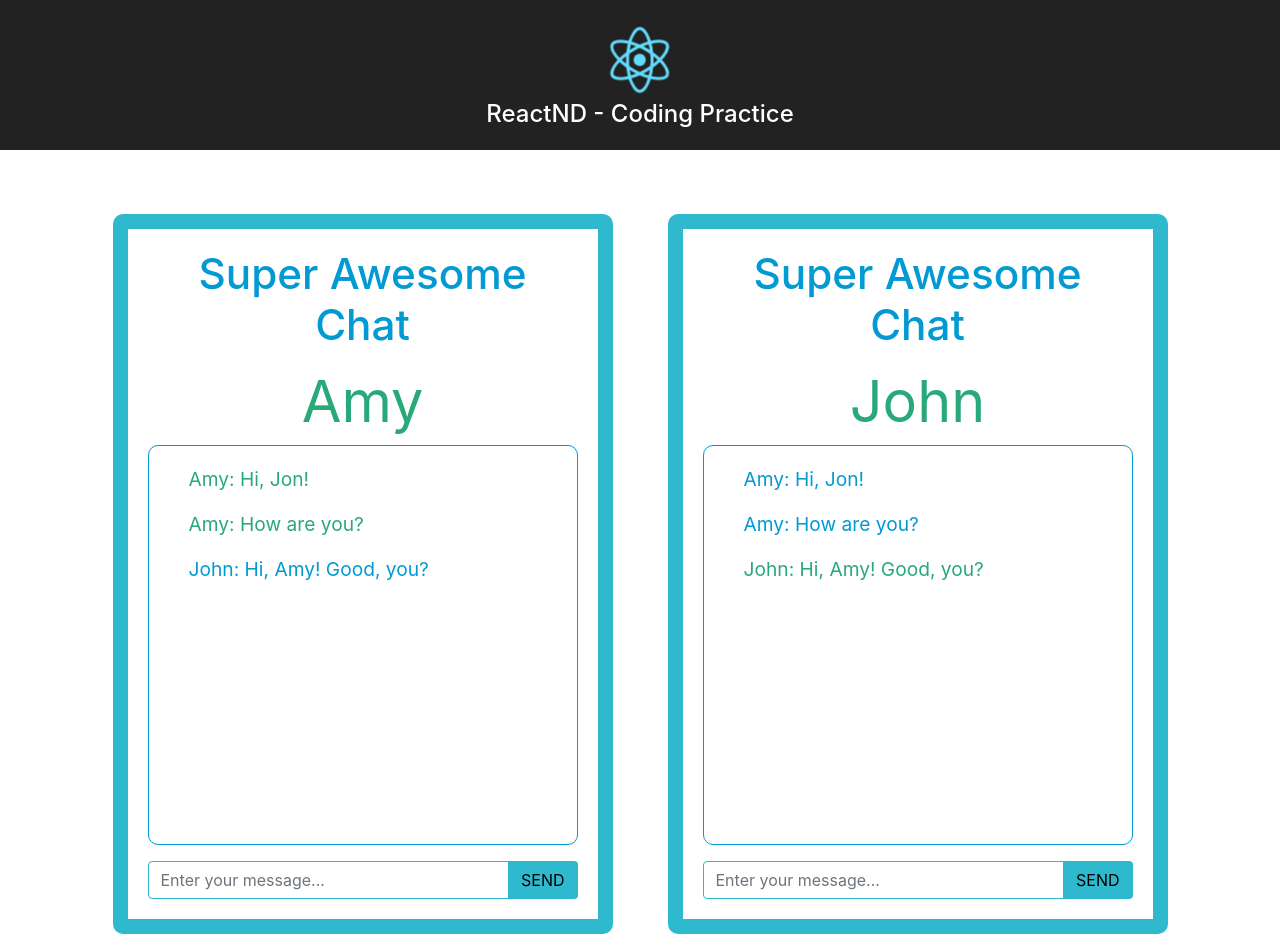
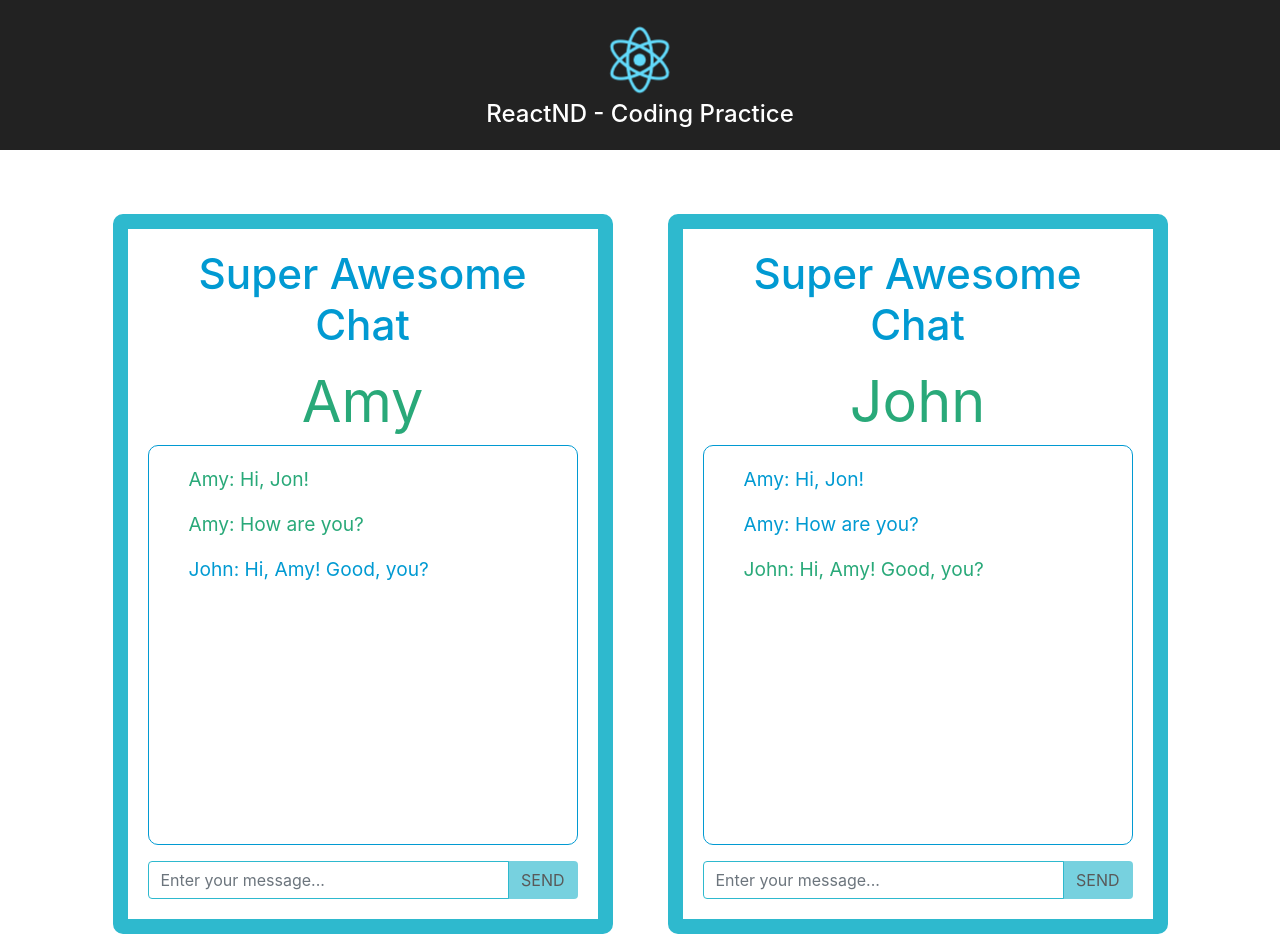
Before and after one commit to tiagofsanchez/UdacityNanoDegree-W2-Ex2-AllTogether, a React (Create React App) app: page / in a window 1280 px wide. Shown: the top 952 px of the page. Built offline with nearby package versions, Linux system fonts and the light colour scheme.

Commit message:
SendSms set as a Controlled Component

```diff
--- a/src/App.css
+++ b/src/App.css
@@ -1,5 +1,6 @@
 .App {
   text-align: center;
+  margin-bottom: 40px;
 }
 
 .container {
--- a/src/App.js
+++ b/src/App.js
@@ -20,14 +20,6 @@ class App extends Component {
     users: [{ username: "Amy" }, { username: "John" }]
   };
 
-  /*
-  If the user did not type anything, he/she should not be
-  allowed to submit.
-  */
-  isDisabled = () => {
-    return false;
-  };
-
   render() {
     const { messages, users } = this.state;
 
@@ -40,9 +32,9 @@ class App extends Component {
         <div className="container">
           {users.map(user => (
             <MessagingApp
+              key={user.username}
               users={user.username}
               messages={messages}
-              disabled={this.isDisabled()}
             />
           ))}
         </div>
--- a/src/MessagingApp.js
+++ b/src/MessagingApp.js
@@ -4,7 +4,7 @@ import SendSms from './SendSms';
 
 const MessagingApp = (props) => {
 
-    const { users , messages , isDisabled } = props
+    const { users , messages } = props
 
     return (
 
@@ -13,7 +13,7 @@ const MessagingApp = (props) => {
             <div className="name sender">{users}</div>
 
             <SmsHistory messages={messages} users={users} />
-            <SendSms disabled={isDisabled} />
+            <SendSms users={users}/>
 
           </div>
     )
--- a/src/SendSms.js
+++ b/src/SendSms.js
@@ -1,29 +1,61 @@
 import React, { Component } from "react";
+
+const initState =  {
+    username: "",
+    text: ""
+  };
 
 
 class SendSms extends Component {
+  state = initState
 
+  updateSmsHandler = e => {
+    const { value } = e.target;
+    const { users } = this.props;
 
-    render () {
+    this.setState(prevState => ({
+      ...prevState,
+      username: users,
+      text: value
+    }));
+  };
 
-        const { isDisabled } = this.props;
+  /*
+  If the user did not type anything, he/she should not be
+  allowed to submit.
+  */
+  isDisabled = () => {
+    if (this.state.text === "") return true;
+  };
+
+  sendSmsHandler= (e) => {
+    e.preventDefault();
+    console.log(this.state)
+    this.setState(initState)
+  }
+
+  render() {
+    const { text } = this.state;
 
     return (
       <div>
-              <form className="input-group">
-                <input type="text" className="form-control" placeholder="Enter your message..." />
+        <form className="input-group" onSubmit={this.sendSmsHandler}>
+          <input
+            type="text"
+            className="form-control"
+            placeholder="Enter your message..."
+            onChange={this.updateSmsHandler}
+            value={text}
+          />
           <div className="input-group-append">
-                  <button className="btn submit-button" disabled={isDisabled}>
+            <button className="btn submit-button" disabled={this.isDisabled()} onClick={this.sendSmsHandler}>
               SEND
             </button>
           </div>
         </form>
       </div>
-
-
-        )
+    );
   }
-
 }
 
 export default SendSms;
```
Lines whose indentation alone changed are shown as unchanged.
